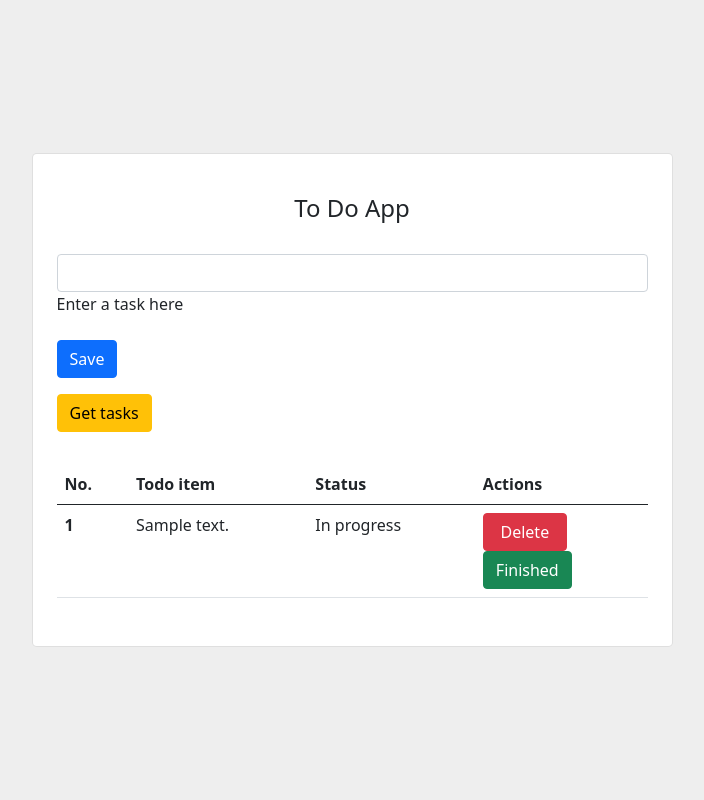
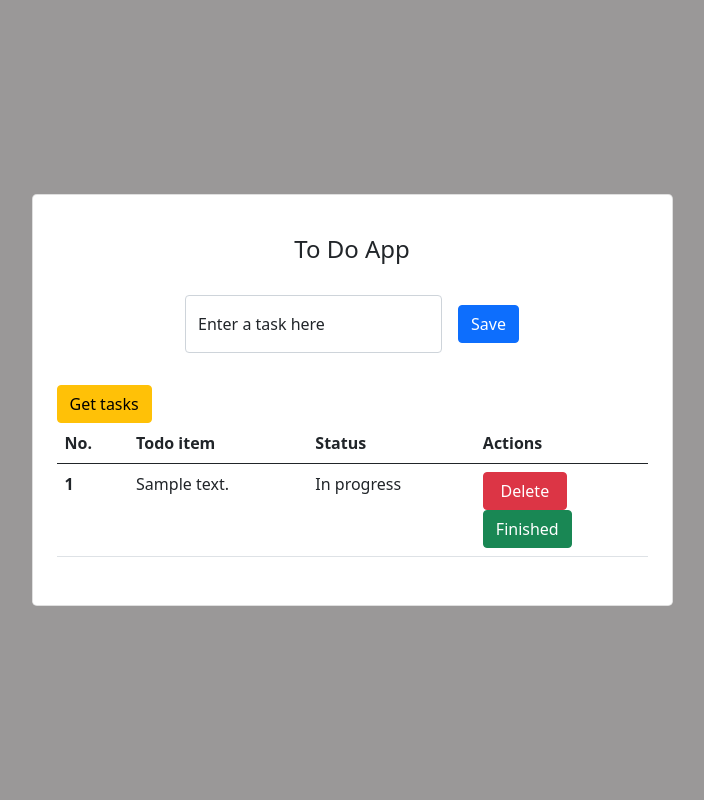
Before and after one commit to DavidAcostaF/ToDo, a Django app: page / in a window 1280 px wide. Shown: the whole page, without its empty margins (288-992 px from the left). Run offline with Django 4.2, Linux system fonts and the light colour scheme; tables that the repository leaves empty hold one stand-in row (values such as "Sample post"); some libraries are stand-ins or nearby versions.

Commit message:
first commit

```diff
--- a/apps/todo/urls.py
+++ b/apps/todo/urls.py
@@ -1,5 +1,7 @@
 from django.urls import path
 from apps.todo import views
 urlpatterns = [
-    path('finish_todo/<int:pk>',views.DeleteTodo.as_view(),name='delete_todo')
+    path('delete_todo/<int:pk>',views.DeleteTodo.as_view(),name='delete_todo'),
+    path('end_task/<int:pk>',views.EndTask.as_view(),name = 'end_task'),
+    path('finished_task/',views.FinishedTask.as_view(),name= 'finished_task')
 ]
--- a/apps/todo/views.py
+++ b/apps/todo/views.py
@@ -1,9 +1,8 @@
-from multiprocessing import context
-from django.http import HttpResponse
-from django.shortcuts import render
+from django.http import HttpResponse, JsonResponse
+from django.shortcuts import render,redirect
 from django.views.generic import CreateView,TemplateView,View,UpdateView
 from django.urls import reverse_lazy
-
+import json
 from apps.todo import models
 from apps.todo import forms
 # Create your views here.
@@ -11,23 +10,30 @@
 class Todo(View):
     model = models.ToDo
     template_name = 'todo.html'
-    success_url = reverse_lazy('index')
+    #success_url = reverse_lazy('index')
     #form_class = forms.formTodo
 
     def post(self,request):
         user = request.user
         content = request.POST.get('content')
-        print(type(content))
         if content:
-            self.model.objects.create(
+            task = self.model.objects.create(
             #user = user,
             content = request.POST.get('content'),
             status = 0
         )
-        return HttpResponse(status = 204)
+        task.save()
+        success = {
+            'task':task.content,
+            'status':task.get_status_display(),
+            'id':task.id
+        }
+        print(success)
+        return redirect(request.path)
+        return JsonResponse(success)
 
     def get(self,request):
-        progress = self.model.objects.filter(status = 0)
+        progress = self.model.objects.filter(status = 0).order_by('-id')
         context = {
             'progress':progress
         }
@@ -35,8 +41,36 @@
 
 class DeleteTodo(UpdateView):
     model = models.ToDo
+    template_name = 'tasks/delete_tasks.html'
+    def get(self,request,pk):
+        task = self.model.objects.get(id = pk)
+        context = {
+            'task':task
+        }
+        return render(request,self.template_name,context)
+
     def post(self,request,pk):
-        print(pk)
         todo = self.model.objects.get(id = pk)
         todo.delete()
         return HttpResponse(status = 204)
+
+class EndTask(UpdateView):
+    model = models.ToDo
+    def post(self,request,pk):
+        task = self.model.objects.get(id = pk)
+        if task:
+            task.status = 1
+            task.save()
+        return HttpResponse(status = 204)
+
+class FinishedTask(View):
+    model = models.ToDo
+    template_name = 'tasks/finished_tasks.html'
+    success_url = reverse_lazy('index')
+    def get(self,request):
+        user = request.user
+        tasks = self.model.objects.filter(status = 1)
+        context = {
+            'tasks':tasks
+        }
+        return render(request,self.template_name,context)
--- /dev/null
+++ b/static/js/dialog.js
@@ -0,0 +1,16 @@
+;(function(){
+    const modal = new bootstrap.Modal(document.getElementById('modal'))
+
+    htmx.on('htmx:afterSwap',(e)=>{
+        console.log(e.detail.target.id)
+        if (e.detail.target.id === "dialog")
+        modal.show()
+    })
+
+    htmx.on('htmx:beforeSwap',(e)=>{
+        console.log(e.detail.target.id)
+        if (e.detail.target.id === "dialog" && !e.detail.xhr.response)
+        modal.hide()
+    })
+
+})()
--- /dev/null
+++ b/static/js/todo.js
@@ -0,0 +1,38 @@
+function toDo(){
+    content = document.querySelector('.content').value
+    if (content){
+        $.ajax({
+            method:'post',
+            data:{
+                "content":content,
+                csrfmiddlewaretoken:$("[name = 'csrfmiddlewaretoken']").val(),
+            },
+            success: function(data){
+                console.log(data)
+            }
+        })
+    }
+
+    tbody = document.getElementById('tbody')
+    console.log(content,tbody)
+    if (content){
+        tbody.innerHTML += `
+        <tr>
+            <th scope="row">4</th>
+            <td>${content}</td>
+            <td>In proggress</td>
+            <td>
+                <button class="btn
+                    btn-danger" style="width:
+                    84px;">Delete</button>
+                <form method="post"><button
+                type="submit" class="btn
+                btn-success">Finished</button></form>
+            </td>
+        </tr>`
+    }
+}
+
+function deleteTask(id){
+    task
+}
--- /dev/null
+++ b/template/base.html
@@ -0,0 +1,50 @@
+{%load static%}
+<!DOCTYPE html>
+<html lang="en">
+    <head>
+        <meta charset="UTF-8">
+        <meta http-equiv="X-UA-Compatible" content="IE=edge">
+        <meta name="viewport" content="width=device-width, initial-scale=1.0">
+        <link href="https://cdn.jsdelivr.net/npm/bootstrap@5.0.2/dist/css/bootstrap.min.css"
+            rel="stylesheet"
+            integrity="sha384-EVSTQN3/azprG1Anm3QDgpJLIm9Nao0Yz1ztcQTwFspd3yD65VohhpuuCOmLASjC"
+            crossorigin="anonymous">
+            <link href="https://cdn.jsdelivr.net/npm/bootstrap@5.0.1/dist/css/bootstrap.min.css" rel="stylesheet" integrity="sha384-+0n0xVW2eSR5OomGNYDnhzAbDsOXxcvSN1TPprVMTNDbiYZCxYbOOl7+AMvyTG2x" crossorigin="anonymous">
+            <script src="https://cdn.jsdelivr.net/npm/bootstrap@5.0.1/dist/js/bootstrap.min.js" integrity="sha384-Atwg2Pkwv9vp0ygtn1JAojH0nYbwNJLPhwyoVbhoPwBhjQPR5VtM2+xf0Uwh9KtT" crossorigin="anonymous"></script>
+        <title>ToDo</title>
+    </head>
+    <body>
+        <div id="modal" class="modal fade" tabindex="-1">
+            <div id="dialog" class="modal-dialog" hx-target="this">
+
+            </div>
+        </div>
+
+        <section class="vh-100" style="background-color: rgb(154, 152, 152);">
+            <div class="container py-5 h-100">
+                <div class="row d-flex justify-content-center align-items-center
+                    h-100">
+                    <div class="col col-lg-9 col-xl-7">
+                        <div class="card rounded-3">
+                            <div class="card-body p-4">
+                                {%block body%}
+
+                                {%endblock body%}
+                            </div>
+                        </div>
+                    </div>
+                </div>
+            </div>
+        </section>
+    </body>
+</html>
+
+<script src="https://unpkg.com/htmx.org@1.8.0"></script>
+<script src="{%static 'js/dialog.js'%}"></script>
+<script src="{%static 'js/todo.js'%}"></script>
+
+<!-- JavaScript Bundle with Popper -->
+<script src="https://cdn.jsdelivr.net/npm/bootstrap@5.2.0/dist/js/bootstrap.bundle.min.js"
+    integrity="sha384-A3rJD856KowSb7dwlZdYEkO39Gagi7vIsF0jrRAoQmDKKtQBHUuLZ9AsSv4jD4Xa"
+    crossorigin="anonymous"></script>
+    <script src="https://cdnjs.cloudflare.com/ajax/libs/jquery/3.5.1/jquery.min.js" integrity="sha512-bLT0Qm9VnAYZDflyKcBaQ2gg0hSYNQrJ8RilYldYQ1FxQYoCLtUjuuRuZo+fjqhx/qtq/1itJ0C2ejDxltZVFg==" crossorigin="anonymous"></script>
--- a/template/todo.html
+++ b/template/todo.html
@@ -1,49 +1,29 @@
-<!DOCTYPE html>
-<html lang="en">
-    <head>
-        <meta charset="UTF-8">
-        <meta http-equiv="X-UA-Compatible" content="IE=edge">
-        <meta name="viewport" content="width=device-width, initial-scale=1.0">
-        <link
-            href="https://cdn.jsdelivr.net/npm/bootstrap@5.0.2/dist/css/bootstrap.min.css"
-            rel="stylesheet"
-            integrity="sha384-EVSTQN3/azprG1Anm3QDgpJLIm9Nao0Yz1ztcQTwFspd3yD65VohhpuuCOmLASjC"
-            crossorigin="anonymous">
-        <title>Document</title>
-    </head>
-    <body>
-        <section class="vh-100" style="background-color: #eee;">
-            <div class="container py-5 h-100">
-                <div class="row d-flex justify-content-center align-items-center
-                    h-100">
-                    <div class="col col-lg-9 col-xl-7">
-                        <div class="card rounded-3">
-                            <div class="card-body p-4">
+{% extends 'base.html' %}
+{%load static%}
 
+{%block body%}
 <h4 class="text-center my-3 pb-3">To Do App</h4>
 <form class="row row-cols-lg-auto g-3
     justify-content-center align-items-center
     mb-4 pb-2" method="post">{% csrf_token %}
     <div class="col-12">
-                                        <div class="form-outline">
-                                            <input type="text" id="form1"
-                                                class="form-control"name="content"
-                                                required/>
-                                            <label class="form-label"
-                                                for="form1">Enter a task here</label>
+        <div class="form-floating">
+            <input type="text" id="si" class="form-control content"
+                name="content" placeholder="Enter a task here"
+                required />
+            <label for="si">Enter a task here</label>
         </div>
     </div>
 
     <div class="col-12">
         <button type="submit" class="btn
-                                            btn-primary">Save</button>
-                                    </div>
-
-                                    <div class="col-12">
-                                        <button type="submit" class="btn
-                                            btn-warning">Get tasks</button>
+            btn-primary" >Save</button>
     </div>
 </form>
+<div class="col-12">
+    <a href="{%url 'finished_task'%}" class="btn
+        btn-warning">Get tasks</a>
+</div>
 
 <table class="table mb-4">
     <thead>
@@ -54,28 +34,24 @@
             <th scope="col">Actions</th>
         </tr>
     </thead>
-                                    <tbody>
-                                        {% for todo in progress%}
+    <tbody id="tbody">
+        {% for task in progress%}
         <tr>
             <th scope="row">{{forloop.counter}}</th>
-                                            <td>{{todo.content}}</td>
-                                            <td>{{todo.get_status_display}}</td>
-                                            <td ><form action="{%url 'delete_todo' todo.id%}" method="post"> {% csrf_token %}
-                                                <button type="submit" class="btn
-                                                    btn-danger" style="width: 84px;">Delete</button></form>
-
-                                                    <form action=""><button type="submit" class="btn btn-success">Finished</button></form>
-
+            <td>{{task.content}}</td>
+            <td>{{task.get_status_display}}</td>
+            <td>
+                <button class="btn
+                    btn-danger" style="width:
+                    84px;" hx-get="{%url 'delete_todo' task.id%}"
+                    hx-target="#dialog">Delete</button>
+                <form action="{%url 'end_task' task.id%}" method="post">{%csrf_token%}
+                    <button
+                        type="submit" class="btn
+                        btn-success">Finished</button></form>
             </td>
         </tr>
         {% endfor %}
     </tbody>
 </table>
-                            </div>
-                        </div>
-                    </div>
-                </div>
-            </div>
-        </section>
-    </body>
-</html>
+{%endblock body%}
--- a/todo/settings.py
+++ b/todo/settings.py
@@ -120,6 +120,9 @@
 # https://docs.djangoproject.com/en/4.0/howto/static-files/
 
 STATIC_URL = 'static/'
+STATICFILES_DIRS = [
+    BASE_DIR / 'static'
+]
 
 # Default primary key field type
 # https://docs.djangoproject.com/en/4.0/ref/settings/#default-auto-field
```
Also changed, not shown: template/tasks/delete_tasks.html (added, +31 -0 lines), template/tasks/finished_tasks.html (added, +66 -0 lines). Lines whose indentation alone changed are shown as unchanged.
